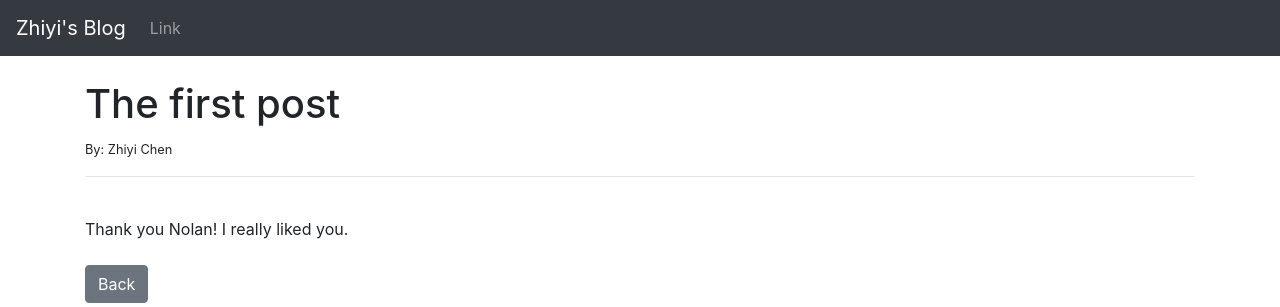
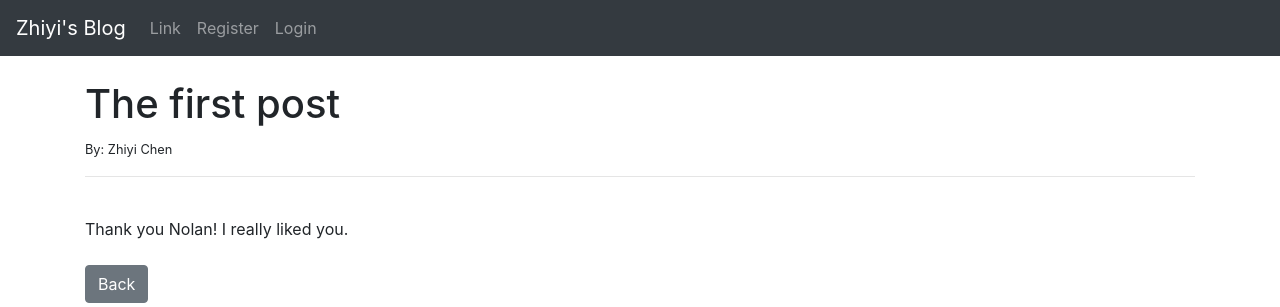
Before and after one commit to itsoknottobeok/simpleblog, a Django app: page /article/1 in a window 1280 px wide. Shown: the top 307 px of the page. Run offline with Django 4.2, Linux system fonts and the light colour scheme; data comes from the database, SQL or seed files in the repository.

Commit message:
Add members app

```diff
--- a/ablog/theblog/templates/base.html
+++ b/ablog/theblog/templates/base.html
@@ -22,6 +22,12 @@
             <li class="nav-item">
               <a class="nav-link" href="#">Link</a>
             </li>
+            <li class="nav-item">
+              <a class="nav-link" href="{% url 'register' %}">Register</a>
+            </li>
+            <li class="nav-item">
+              <a class="nav-link" href="{% url 'login' %}">Login</a>
+            </li>
           </ul>
         </div>
       </nav>
```
